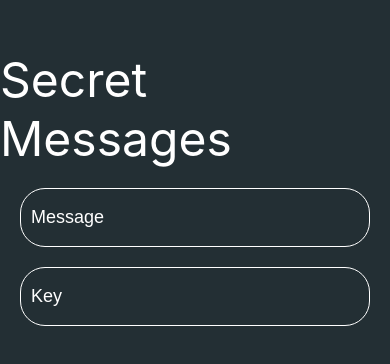
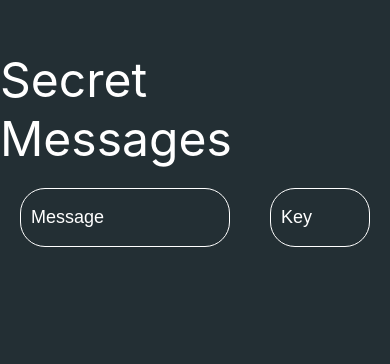
Before and after one commit to maazshakeel/Secret-Messages-App-With-React-Native, a React Native app: screen / in a window 390 px wide. Shown: the top 364 px of the page. Built offline with nearby package versions, Linux system fonts and the light colour scheme.

Commit message:
Just add new styles for key input

```diff
--- a/App.js
+++ b/App.js
@@ -8,8 +8,10 @@ export default class App extends React.Component {
     return (
       <View style={styles.container}>
         <Text style={styles.textHeading}>Secret Messages</Text>
-        <TextInput placeholderTextColor = "white" style={styles.input} placeholder="Message" />
-        <TextInput placeholderTextColor = "white" style={styles.input} placeholder="Key" />
+        <View style={{flexDirection: 'row'}}>
+          <TextInput placeholderTextColor = "white" style={styles.input} placeholder="Message" />
+          <TextInput placeholderTextColor = "white" style={[styles.input, styles.keyInputStyling]} placeholder="Key" />
+        </View>
       </View>
     );
   }
@@ -37,4 +39,7 @@ const styles = StyleSheet.create({
     fontSize: 18,
     borderRadius: 25,
   },
+  keyInputStyling: {
+    width: 15,
+  }
 });
```
